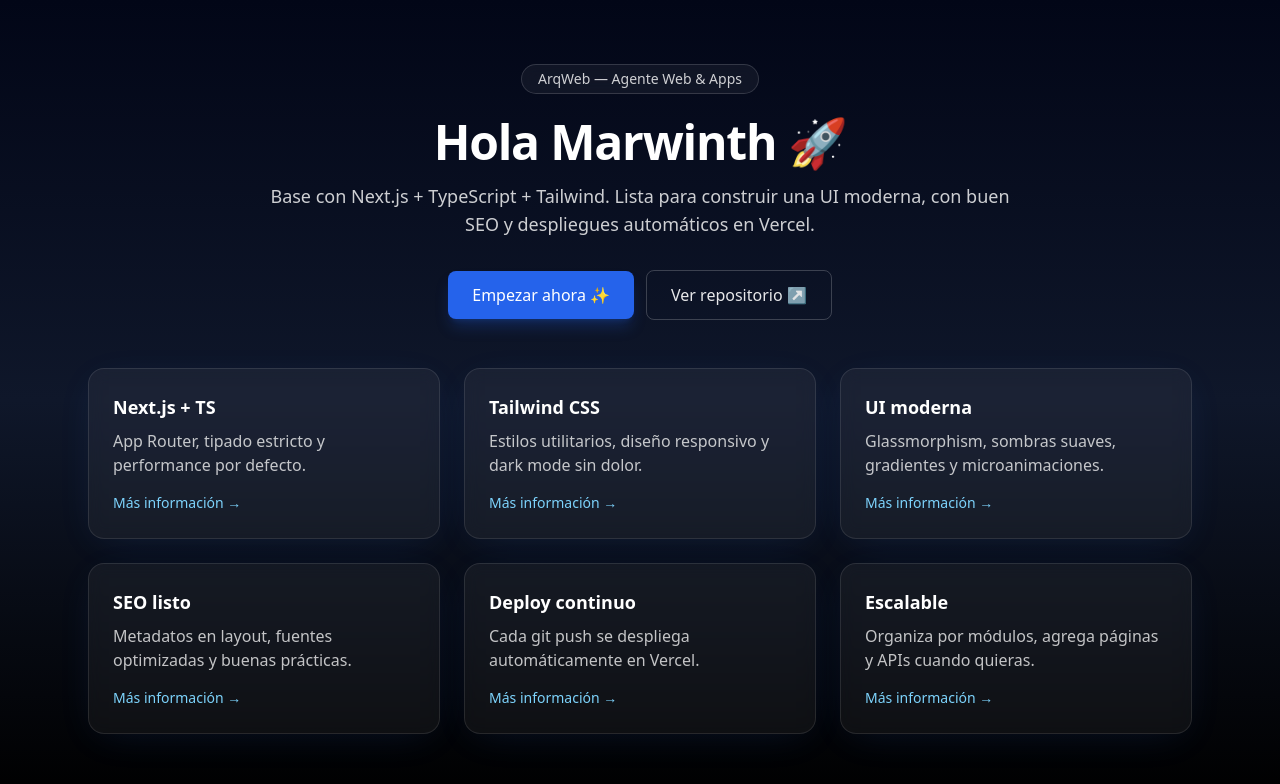
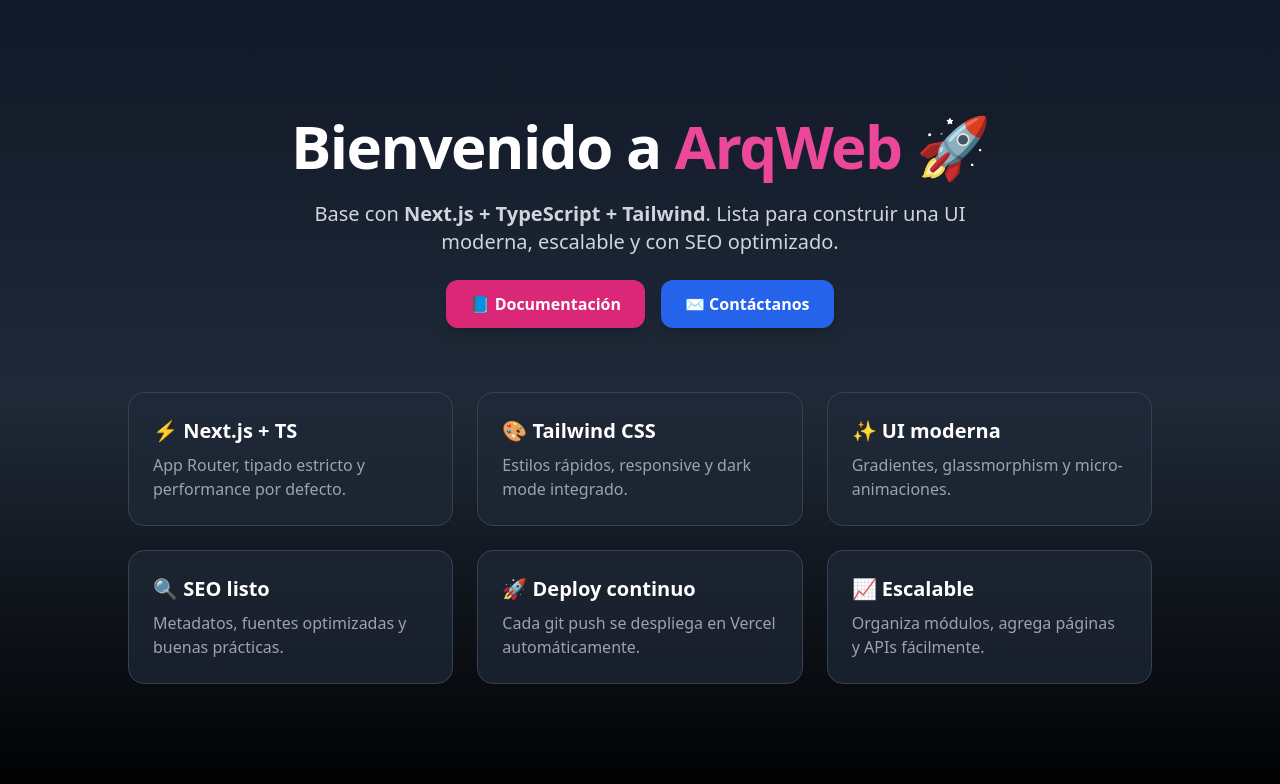
Before and after one commit to marwinthmata2/arqweb-app, a Next.js app: page / in a window 1280 px wide. Shown: the top 784 px of the page. Built offline with nearby package versions, Linux system fonts and the light colour scheme.

Commit message:
feat(home): página principal con Tailwind

```diff
--- a/src/app/page.tsx
+++ b/src/app/page.tsx
@@ -2,83 +2,75 @@
 
 export const metadata = {
   title: "ArqWeb — Agente Web & Apps",
-  description:
-    "Base con Next.js + TypeScript + Tailwind. Lista para construir una UI moderna, con buen SEO y despliegues automáticos en Vercel.",
+  description: "Sitio base con Next.js + TypeScript + Tailwind",
 };
 
 export default function Home() {
-  const features = [
-    { title: "Next.js + TS", desc: "App Router, tipado estricto y performance por defecto." },
-    { title: "Tailwind CSS", desc: "Estilos utilitarios, diseño responsivo y dark mode sin dolor." },
-    { title: "UI moderna", desc: "Glassmorphism, sombras suaves, gradientes y microanimaciones." },
-    { title: "SEO listo", desc: "Metadatos en layout, fuentes optimizadas y buenas prácticas." },
-    { title: "Deploy continuo", desc: "Cada git push se despliega automáticamente en Vercel." },
-    { title: "Escalable", desc: "Organiza por módulos, agrega páginas y APIs cuando quieras." },
-  ];
-
   return (
-    <main className="relative min-h-screen overflow-hidden bg-gradient-to-b from-slate-950 via-slate-900 to-black text-white">
-      {/* Fondos simples (sin animaciones para mantenerlo estable) */}
-      <div className="pointer-events-none absolute inset-0 -z-10">
-        <div className="absolute -top-24 -left-24 h-72 w-72 rounded-full bg-indigo-500/20 blur-3xl" />
-        <div className="absolute -bottom-28 -right-24 h-72 w-72 rounded-full bg-fuchsia-500/20 blur-3xl" />
-      </div>
-
-      <div className="mx-auto max-w-6xl px-6 py-16">
-        {/* Badge superior */}
-        <div className="mx-auto w-fit rounded-full border border-white/15 bg-white/5 px-4 py-1 text-sm text-white/80 backdrop-blur">
-          ArqWeb — Agente Web & Apps
-        </div>
-
+    <main className="min-h-screen bg-gradient-to-b from-gray-900 via-gray-800 to-black text-white flex flex-col items-center justify-center px-6">
       {/* Hero */}
-        <header className="mx-auto mt-6 max-w-3xl text-center">
-          <h1 className="text-4xl font-extrabold tracking-tight sm:text-5xl">Hola Marwinth 🚀</h1>
-          <p className="mt-4 text-lg text-white/80">
-            Base con Next.js + TypeScript + Tailwind. Lista para construir una UI moderna,
-            con buen SEO y despliegues automáticos en Vercel.
+      <section className="text-center space-y-6">
+        <h1 className="text-4xl sm:text-6xl font-bold tracking-tight">
+          Bienvenido a <span className="text-pink-500">ArqWeb</span> 🚀
+        </h1>
+        <p className="text-lg sm:text-xl text-gray-300 max-w-2xl mx-auto">
+          Base con <span className="font-semibold">Next.js + TypeScript + Tailwind</span>.
+          Lista para construir una UI moderna, escalable y con SEO optimizado.
         </p>
 
-          {/* CTAs */}
-          <div className="mt-8 flex flex-col items-center gap-3 sm:flex-row sm:justify-center">
-            {/* Interno → usa Link para evitar el error de ESLint */}
+        <div className="flex flex-wrap gap-4 justify-center mt-6">
           <Link
-              href="/twcheck"
-              className="inline-flex items-center justify-center rounded-lg bg-blue-600 px-6 py-3 font-medium text-white shadow-lg shadow-blue-600/25 transition hover:bg-blue-500"
+            href="/docs"
+            className="px-6 py-3 rounded-xl bg-pink-600 hover:bg-pink-700 transition font-semibold shadow-lg"
           >
-              Empezar ahora ✨
+            📘 Documentación
           </Link>
+          <Link
+            href="/contact"
+            className="px-6 py-3 rounded-xl bg-blue-600 hover:bg-blue-700 transition font-semibold shadow-lg"
+          >
+            ✉️ Contáctanos
+          </Link>
+        </div>
+      </section>
 
-            {/* Externo → <a> normal */}
-            <a
-              href="https://github.com/marwinthmata2/arqweb-app"
-              target="_blank"
-              rel="noreferrer"
-              className="inline-flex items-center justify-center rounded-lg border border-white/20 px-6 py-3 text-white/90 transition hover:border-white/40"
+      {/* Features */}
+      <section className="grid grid-cols-1 md:grid-cols-3 gap-6 mt-16 w-full max-w-5xl">
+        {[
+          {
+            title: "⚡ Next.js + TS",
+            desc: "App Router, tipado estricto y performance por defecto.",
+          },
+          {
+            title: "🎨 Tailwind CSS",
+            desc: "Estilos rápidos, responsive y dark mode integrado.",
+          },
+          {
+            title: "✨ UI moderna",
+            desc: "Gradientes, glassmorphism y micro-animaciones.",
+          },
+          {
+            title: "🔍 SEO listo",
+            desc: "Metadatos, fuentes optimizadas y buenas prácticas.",
+          },
+          {
+            title: "🚀 Deploy continuo",
+            desc: "Cada git push se despliega en Vercel automáticamente.",
+          },
+          {
+            title: "📈 Escalable",
+            desc: "Organiza módulos, agrega páginas y APIs fácilmente.",
+          },
+        ].map((f, i) => (
+          <div
+            key={i}
+            className="p-6 rounded-2xl bg-gray-800/70 border border-gray-700 hover:border-pink-500 transition"
           >
-              Ver repositorio ↗
-            </a>
-          </div>
-        </header>
-
-        {/* Grid de tarjetas */}
-        <section className="mx-auto mt-12 grid gap-6 sm:grid-cols-2 lg:grid-cols-3">
-          {features.map((f) => (
-            <div
-              key={f.title}
-              className="rounded-2xl border border-white/10 bg-white/5 p-6 shadow-[0_8px_40px_-12px_rgba(59,130,246,0.15)] backdrop-blur transition hover:border-white/20"
-            >
-              <h3 className="text-lg font-semibold">{f.title}</h3>
-              <p className="mt-2 text-white/75">{f.desc}</p>
-              <Link
-                href="/test"
-                className="mt-4 inline-flex items-center text-sm font-medium text-sky-300 hover:text-sky-200"
-              >
-                Más información →
-              </Link>
+            <h3 className="text-xl font-semibold mb-2">{f.title}</h3>
+            <p className="text-gray-400">{f.desc}</p>
           </div>
         ))}
       </section>
-      </div>
     </main>
   );
 }
```
Lines whose indentation alone changed are shown as unchanged.
